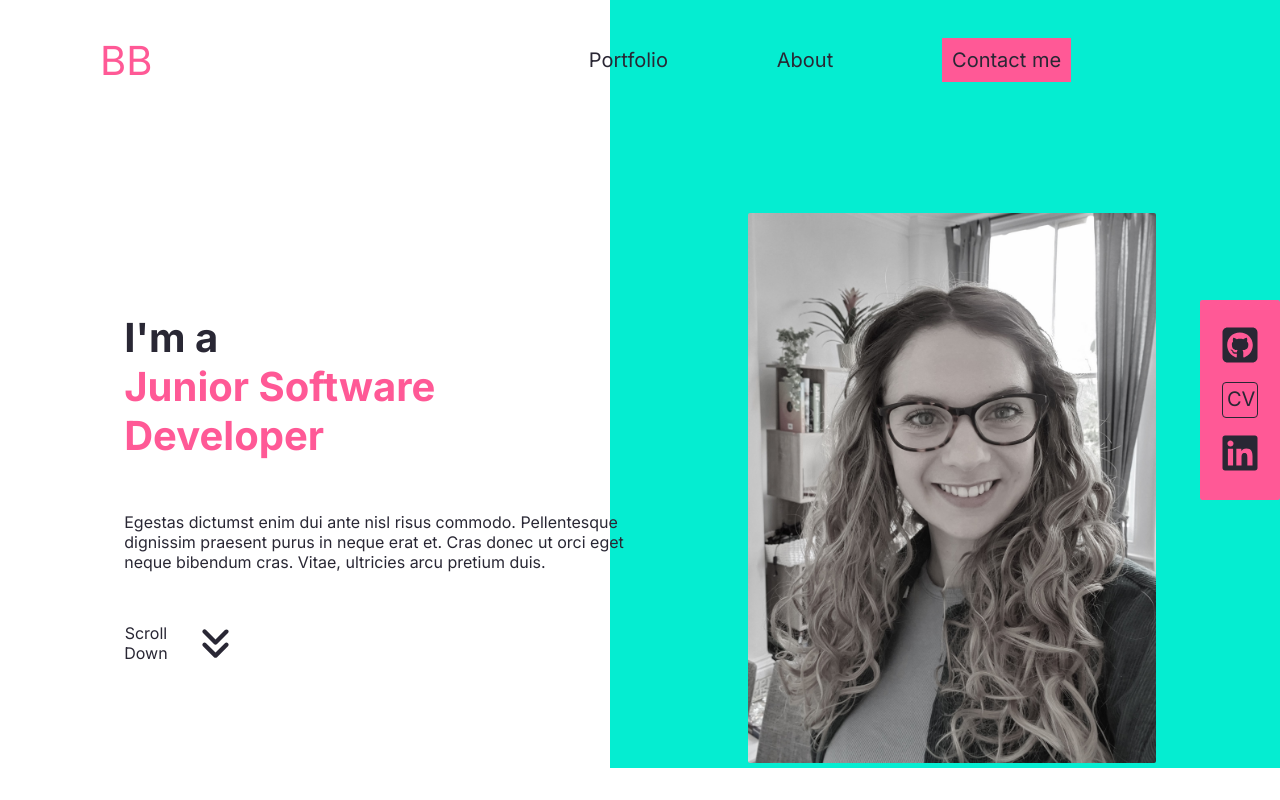
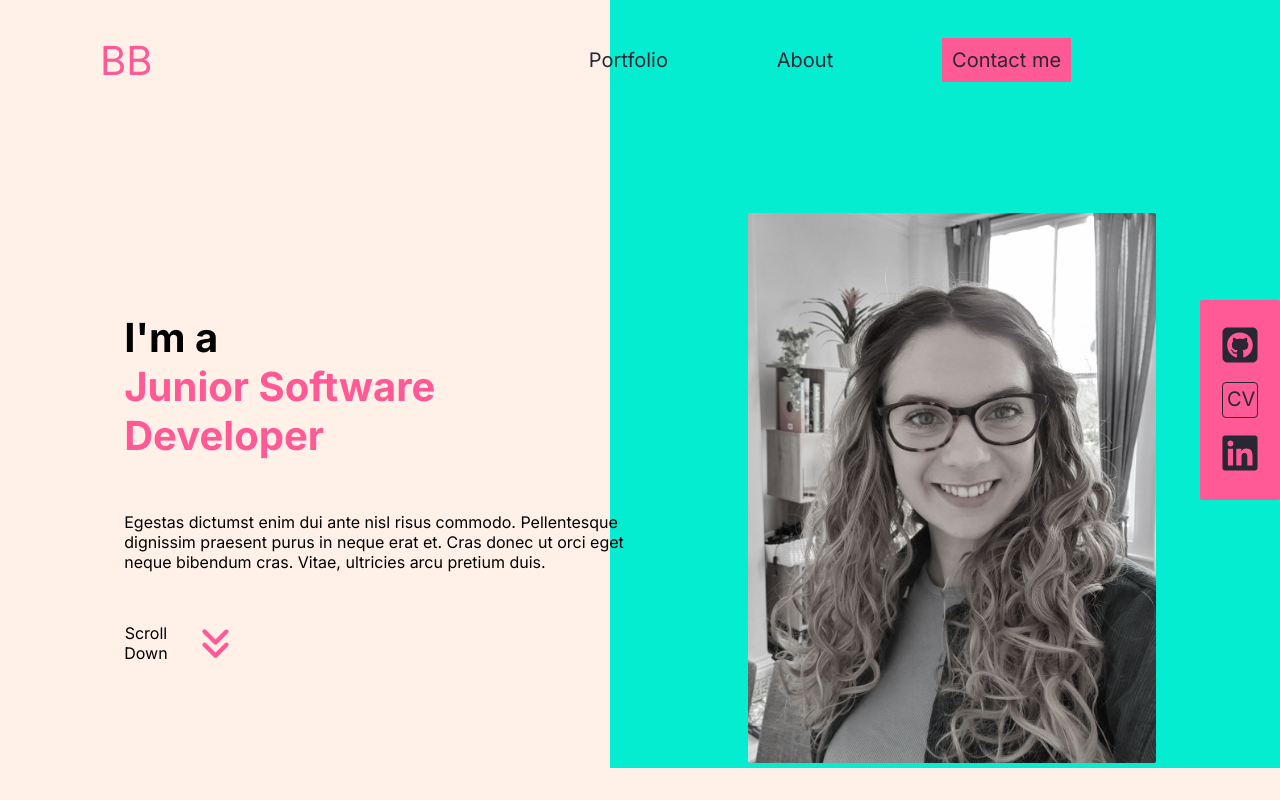
Before and after one commit to blaisebuckland/portfolio-v2, a React (Create React App) app: page / in a window 1280 px wide. Shown: the top 800 px of the page. Built offline with nearby package versions, Linux system fonts and the light colour scheme.

Commit message:
Add additional global resets

```diff
--- a/src/App.module.scss
+++ b/src/App.module.scss
@@ -1,7 +1,15 @@
 @import "./variables.scss";
 
 * {
-    color: $color-black;
     font-family: $font-body;
-    // background-color: $color-white;
+    font-weight: 400;
 }
+
+h2 {
+    font-size: 36px;
+}
+
+body {
+
+    background-color: $color-white;
+}
```
